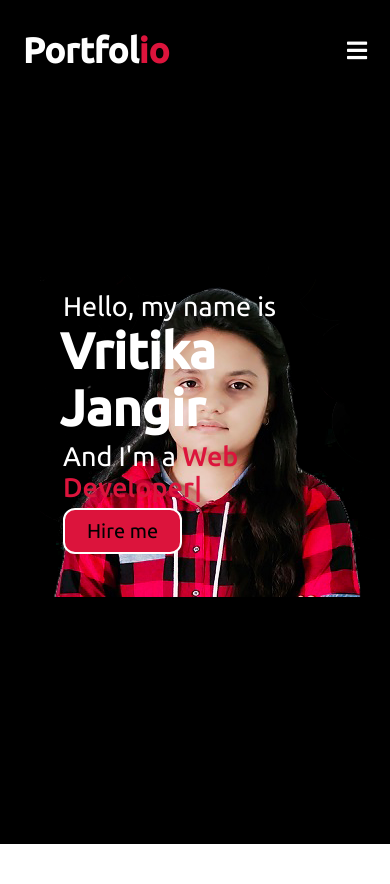
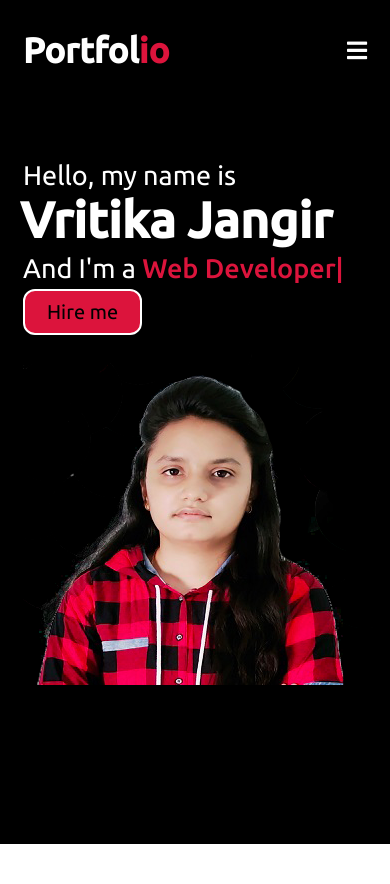
Before and after one commit to vritika09/portfolio, a PHP site: page / in a window 390 px wide. Shown: the top 884 px of the page. Run offline with PHP 8.4, Linux system fonts and the light colour scheme; some libraries are stand-ins or nearby versions.

Commit message:
solve alignment issue

```diff
--- a/index.html
+++ b/index.html
@@ -49,6 +49,9 @@
                 <div class="text-2">Vritika Jangir</div>
                 <div class="text-3">And I'm a <span class="typing"></span></div>
                 <a href="mailto: vritikajangir09042001@gmail.com">Hire me</a>
+            </div>
+            <div class="hm-img">
+                <img src="images/without bg my pic.png" alt="">
             </div>
         </div>
     </section>
--- a/index.php
+++ b/index.php
@@ -49,6 +49,9 @@
                 <div class="text-2">Vritika Jangir</div>
                 <div class="text-3">And I'm a <span class="typing"></span></div>
                 <a href="mailto: vritikajangir09042001@gmail.com">Hire me</a>
+            </div>
+            <div class="hm-img">
+                <img src="images/without bg my pic.png" alt="">
             </div>
         </div>
     </section>
--- a/s.css
+++ b/s.css
@@ -215,10 +215,13 @@ section .title::after
     min-height: 500px;
     font-family: 'ubuntu', sans-serif;
 }
+.hm-img{
+    display: none;
+}
 
 .home .max-width
 {
-    margin: auto 0 auto 40px;
+    margin: auto 0 auto 0px;
 }
 .home .home-content a
 {
@@ -662,11 +665,13 @@ footer{
     padding: 20px;
     text-align: center;
     margin: 0px;
+    display: flex;
+    justify-content: center;
 }
 
-footer .f{
+/* footer .f{
     margin-left: 30%;
-}
+} */
 
 
 .footer{
@@ -805,6 +810,9 @@ footer .f{
         margin-bottom: 25px;
         width: 100%;
     }
+    .f{
+        margin: 0px;
+    }
 
 
 }
@@ -834,6 +842,11 @@ footer .f{
     {
         width:100%;
     }
+    .f{
+        margin: 0px;
+    }
+
+
 }
 
 @media (max-width : 500px)
@@ -848,4 +861,21 @@ footer .f{
     {
         font-size: 27px;
     }
+    .f{
+        margin: 0px;
+    }
+
+    .home{
+        background-image: none;
+    }
+    .hm-img{
+        display: flex;
+        bottom: 0px;
+        background-image: url(images/without\ bg\ my\ pic.png);
+    }
+    .text-3{
+        font-size: 18px;
+    }
+
+
 }
```
